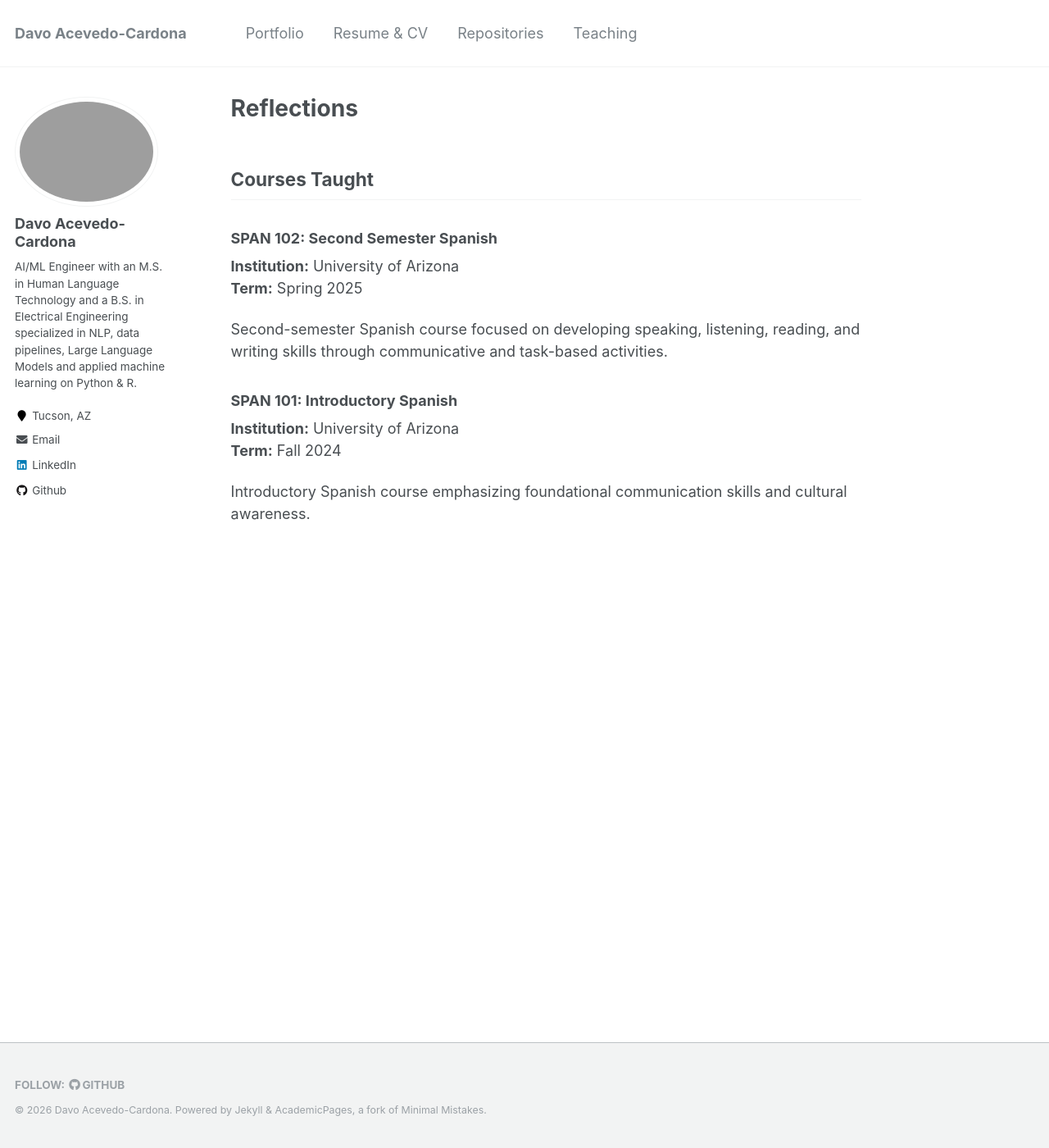
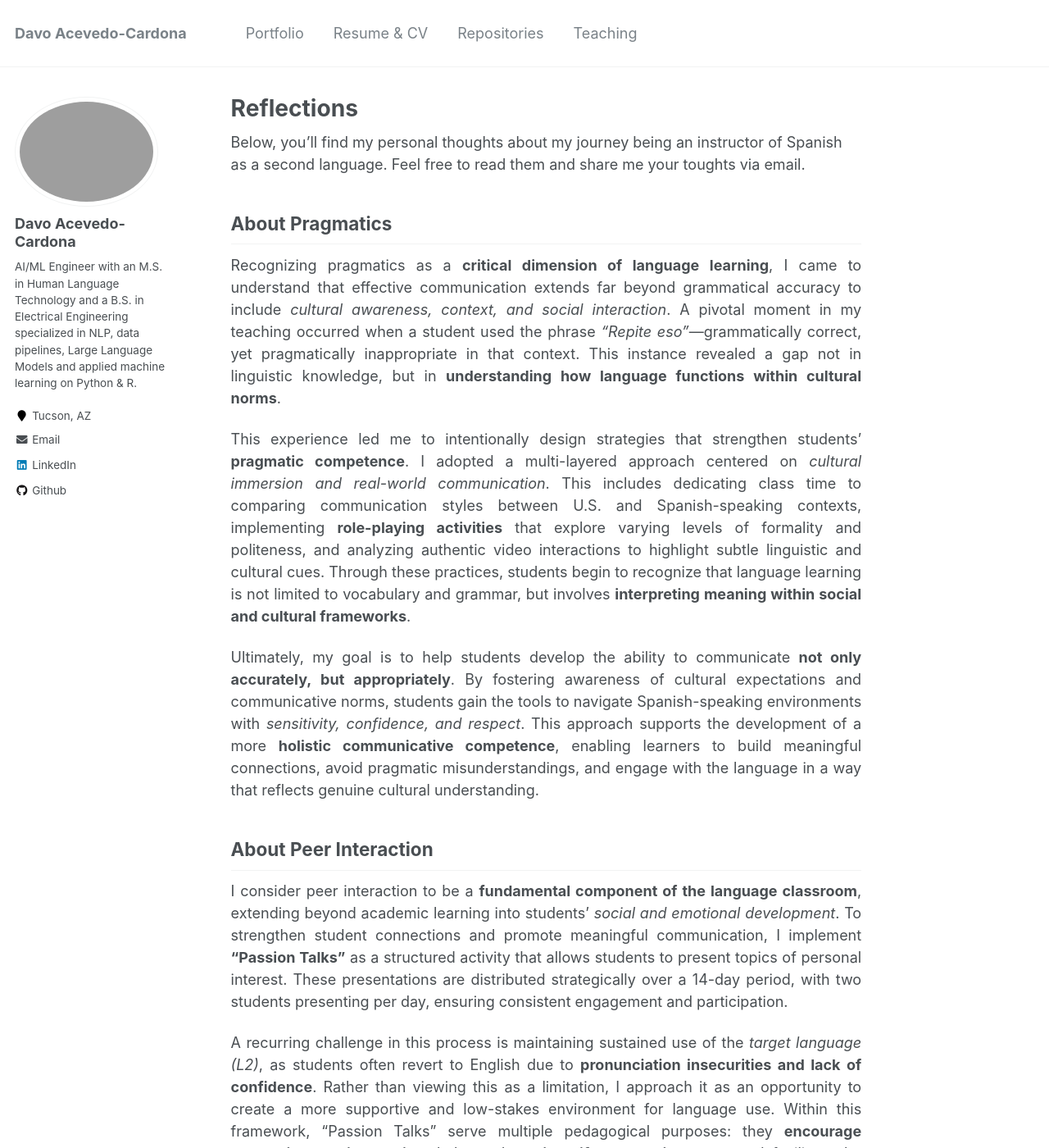
Before and after one commit to lldavoll/lldavoll.github.io, a Jekyll site: the page built from _pages/reflections.md, in a window 1280 px wide and 1400 px high. Shown: the whole window at 82% size. Built offline with Jekyll 4.4.1, drawn with Linux system fonts in a browser that asks for light colours; some of the changed text lies outside the part shown.

Commit message:
Update reflections.md

```diff
--- a/_pages/reflections.md
+++ b/_pages/reflections.md
@@ -4,17 +4,28 @@ title: "Reflections"
 permalink: /reflections/
 author_profile: true
 ---
+Below, you’ll find my personal thoughts about my journey being an instructor of Spanish as a second language. Feel free to read them and share me your toughts via email.
 
-## Courses Taught
+## About Pragmatics
 
-### SPAN 102: Second Semester Spanish
-**Institution:** University of Arizona
-**Term:** Spring 2025
+<div style="text-align: justify;">
 
-Second-semester Spanish course focused on developing speaking, listening, reading, and writing skills through communicative and task-based activities.
+<p>Recognizing pragmatics as a <strong>critical dimension of language learning</strong>, I came to understand that effective communication extends far beyond grammatical accuracy to include <em>cultural awareness, context, and social interaction</em>. A pivotal moment in my teaching occurred when a student used the phrase <em>“Repite eso”</em>—grammatically correct, yet pragmatically inappropriate in that context. This instance revealed a gap not in linguistic knowledge, but in <strong>understanding how language functions within cultural norms</strong>.</p>
 
-### SPAN 101: Introductory Spanish
-**Institution:** University of Arizona
-**Term:** Fall 2024
+<p>This experience led me to intentionally design strategies that strengthen students’ <strong>pragmatic competence</strong>. I adopted a multi-layered approach centered on <em>cultural immersion and real-world communication</em>. This includes dedicating class time to comparing communication styles between U.S. and Spanish-speaking contexts, implementing <strong>role-playing activities</strong> that explore varying levels of formality and politeness, and analyzing authentic video interactions to highlight subtle linguistic and cultural cues. Through these practices, students begin to recognize that language learning is not limited to vocabulary and grammar, but involves <strong>interpreting meaning within social and cultural frameworks</strong>.</p>
 
-Introductory Spanish course emphasizing foundational communication skills and cultural awareness.
+<p>Ultimately, my goal is to help students develop the ability to communicate <strong>not only accurately, but appropriately</strong>. By fostering awareness of cultural expectations and communicative norms, students gain the tools to navigate Spanish-speaking environments with <em>sensitivity, confidence, and respect</em>. This approach supports the development of a more <strong>holistic communicative competence</strong>, enabling learners to build meaningful connections, avoid pragmatic misunderstandings, and engage with the language in a way that reflects genuine cultural understanding.</p>
+
+</div>
+
+## About Peer Interaction
+
+<div style="text-align: justify;">
+
+<p>I consider peer interaction to be a <strong>fundamental component of the language classroom</strong>, extending beyond academic learning into students’ <em>social and emotional development</em>. To strengthen student connections and promote meaningful communication, I implement <strong>“Passion Talks”</strong> as a structured activity that allows students to present topics of personal interest. These presentations are distributed strategically over a 14-day period, with two students presenting per day, ensuring consistent engagement and participation.</p>
+
+<p>A recurring challenge in this process is maintaining sustained use of the <em>target language (L2)</em>, as students often revert to English due to <strong>pronunciation insecurities and lack of confidence</strong>. Rather than viewing this as a limitation, I approach it as an opportunity to create a more supportive and low-stakes environment for language use. Within this framework, “Passion Talks” serve multiple pedagogical purposes: they <strong>encourage authentic peer interaction</strong>, help students <strong>identify shared interests</strong>, and facilitate the formation of <strong>collaborative learning communities</strong>.</p>
+
+<p>By providing a motivating and personalized platform for communication, this approach contributes to <strong>reducing linguistic anxiety</strong> and fostering greater confidence in speaking Spanish. Although challenges in L2 use persist, “Passion Talks” represent a <em>practical and effective strategy</em> for promoting interaction, engagement, and student-centered learning. Ultimately, this method supports the development of a classroom environment where communication is not only practiced, but <strong>valued as a tool for connection and self-expression</strong>.</p>
+
+</div>
```
